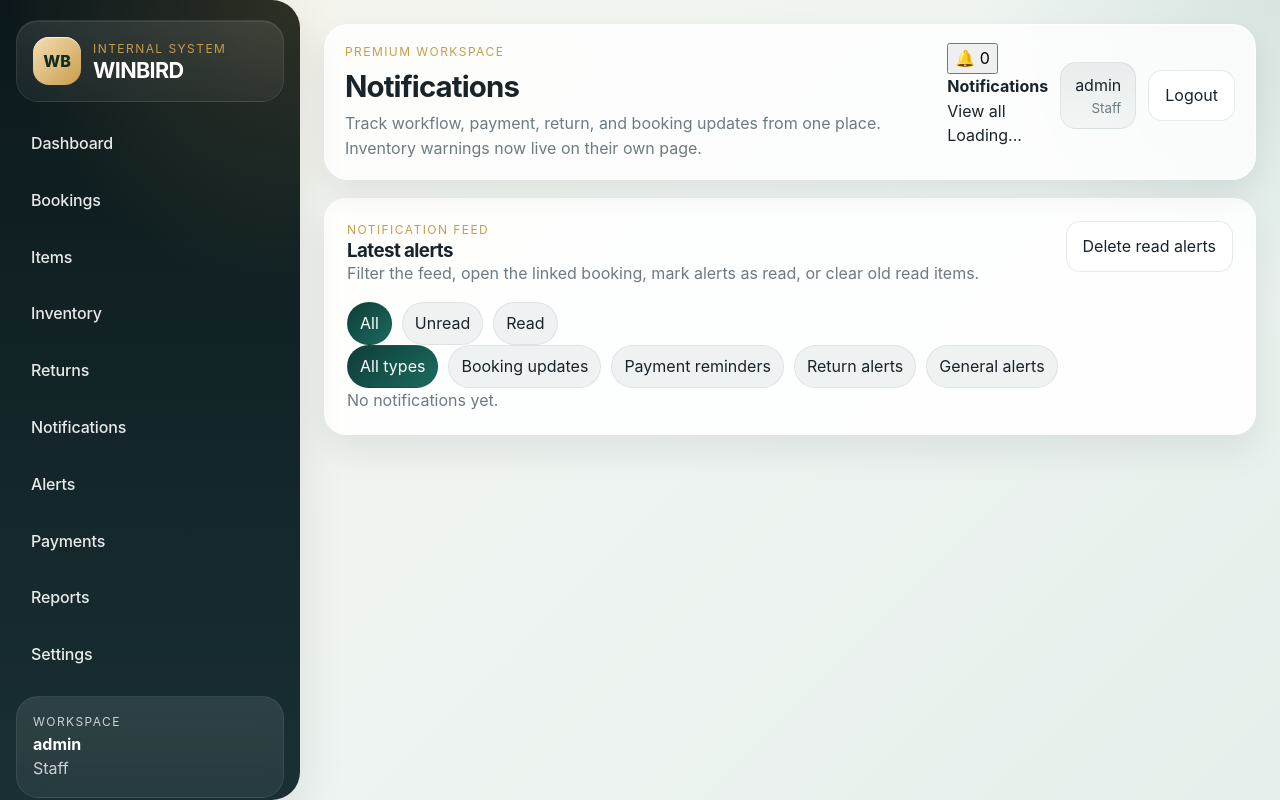
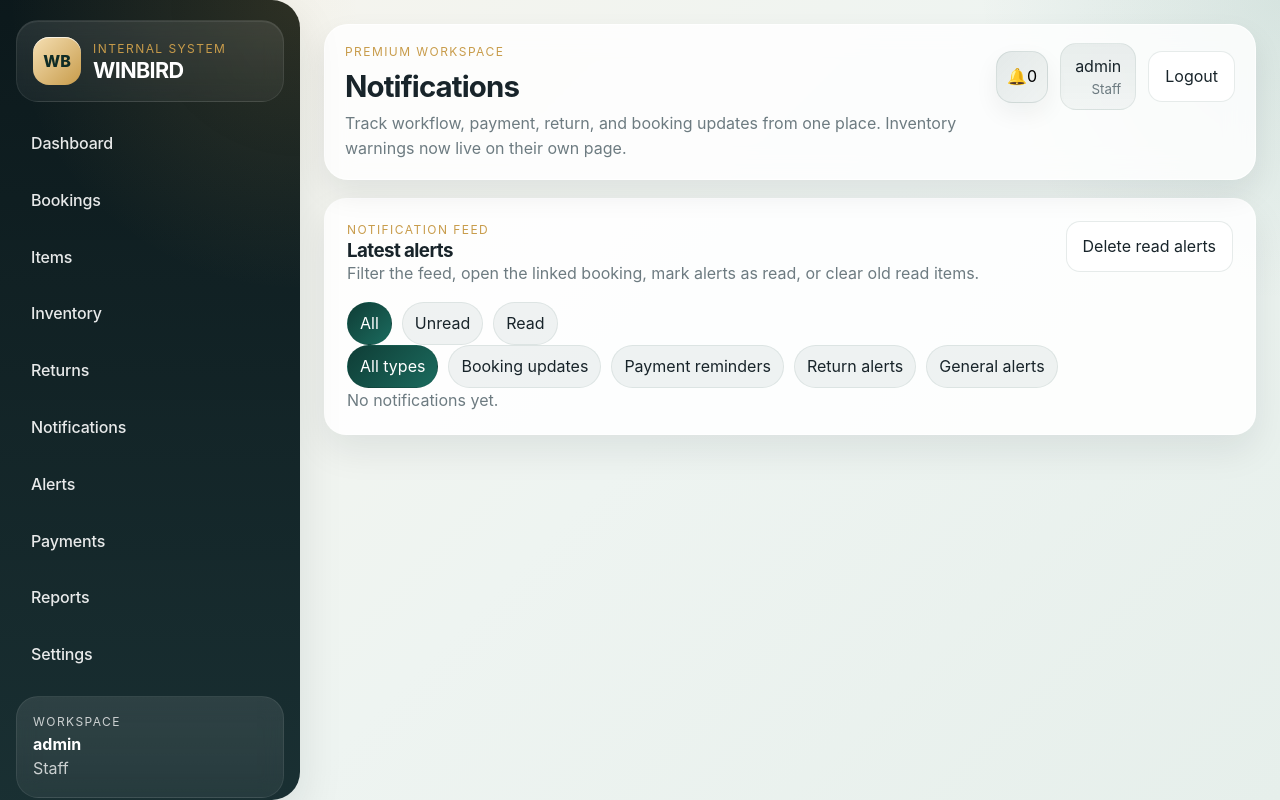
Before and after one commit to ademenakelvin/winbird-ent-, a Django app: page /notifications/ in a window 1280 px wide. Run offline with Django 5.2, Linux system fonts and the light colour scheme; a user stored in the database is signed in; data that the repository does not hold is empty.

Commit message:
Update app.css

```diff
--- a/WINBIRD ENT/static/rentals/css/app.css
+++ b/WINBIRD ENT/static/rentals/css/app.css
@@ -1577,3 +1577,147 @@ textarea.form-control {
         width: auto !important;
     }
 }
+/* TOPBAR NOTIFICATION BELL */
+.topbar-notification-wrap {
+    position: relative;
+}
+
+.notification-bell-btn {
+    position: relative;
+    width: 52px;
+    height: 52px;
+    border: 0;
+    border-radius: 16px;
+    background: linear-gradient(135deg, rgba(15, 61, 54, 0.10), rgba(15, 61, 54, 0.05));
+    border: 1px solid rgba(15, 61, 54, 0.10);
+    cursor: pointer;
+    display: inline-flex;
+    align-items: center;
+    justify-content: center;
+    box-shadow: var(--shadow-soft);
+}
+
+.notification-bell-icon {
+    font-size: 1.2rem;
+    line-height: 1;
+}
+
+.notification-live-badge {
+    position: absolute;
+    top: -6px;
+    right: -4px;
+    min-width: 20px;
+    height: 20px;
+    padding: 0 6px;
+    border-radius: 999px;
+    background: #d14a49;
+    color: #fff;
+    font-size: 0.72rem;
+    font-weight: 700;
+    display: inline-flex;
+    align-items: center;
+    justify-content: center;
+    box-shadow: 0 8px 16px rgba(209, 74, 73, 0.25);
+}
+
+.notification-live-badge.hidden {
+    display: none;
+}
+
+.notification-dropdown {
+    position: absolute;
+    top: calc(100% + 12px);
+    right: 0;
+    width: 340px;
+    max-width: calc(100vw - 24px);
+    background: rgba(255, 255, 255, 0.98);
+    border: 1px solid rgba(15, 61, 54, 0.10);
+    border-radius: 20px;
+    box-shadow: 0 22px 48px rgba(11, 28, 32, 0.16);
+    padding: 14px;
+    z-index: 1500;
+    display: none;
+}
+
+.notification-dropdown.show {
+    display: block;
+}
+
+.notification-dropdown-head {
+    display: flex;
+    align-items: center;
+    justify-content: space-between;
+    gap: 10px;
+    margin-bottom: 12px;
+}
+
+.text-link-btn {
+    color: var(--forest);
+    font-size: 0.9rem;
+    font-weight: 600;
+}
+
+.notification-dropdown-list {
+    display: flex;
+    flex-direction: column;
+    gap: 10px;
+    max-height: 360px;
+    overflow-y: auto;
+}
+
+.notification-dropdown-item {
+    display: block;
+    padding: 12px;
+    border-radius: 16px;
+    background: rgba(15, 61, 54, 0.04);
+    border: 1px solid rgba(15, 61, 54, 0.08);
+}
+
+.notification-dropdown-item.unread {
+    background: rgba(209, 74, 73, 0.06);
+    border-color: rgba(209, 74, 73, 0.12);
+}
+
+.notification-dropdown-item strong {
+    display: block;
+    margin-bottom: 4px;
+    font-size: 0.95rem;
+}
+
+.notification-dropdown-item p {
+    color: var(--muted);
+    font-size: 0.88rem;
+    line-height: 1.45;
+}
+
+.notification-dropdown-item small {
+    display: block;
+    margin-top: 6px;
+    color: var(--muted);
+    font-size: 0.78rem;
+}
+
+.notification-dropdown-empty {
+    padding: 16px 10px;
+    color: var(--muted);
+    text-align: center;
+    font-size: 0.92rem;
+}
+
+@media (max-width: 768px) {
+    .topbar-notification-wrap {
+        width: 100%;
+    }
+
+    .notification-bell-btn {
+        width: 100%;
+        justify-content: center;
+    }
+
+    .notification-dropdown {
+        right: auto;
+        left: 0;
+        width: 100%;
+        max-width: 100%;
+    }
+}
```
